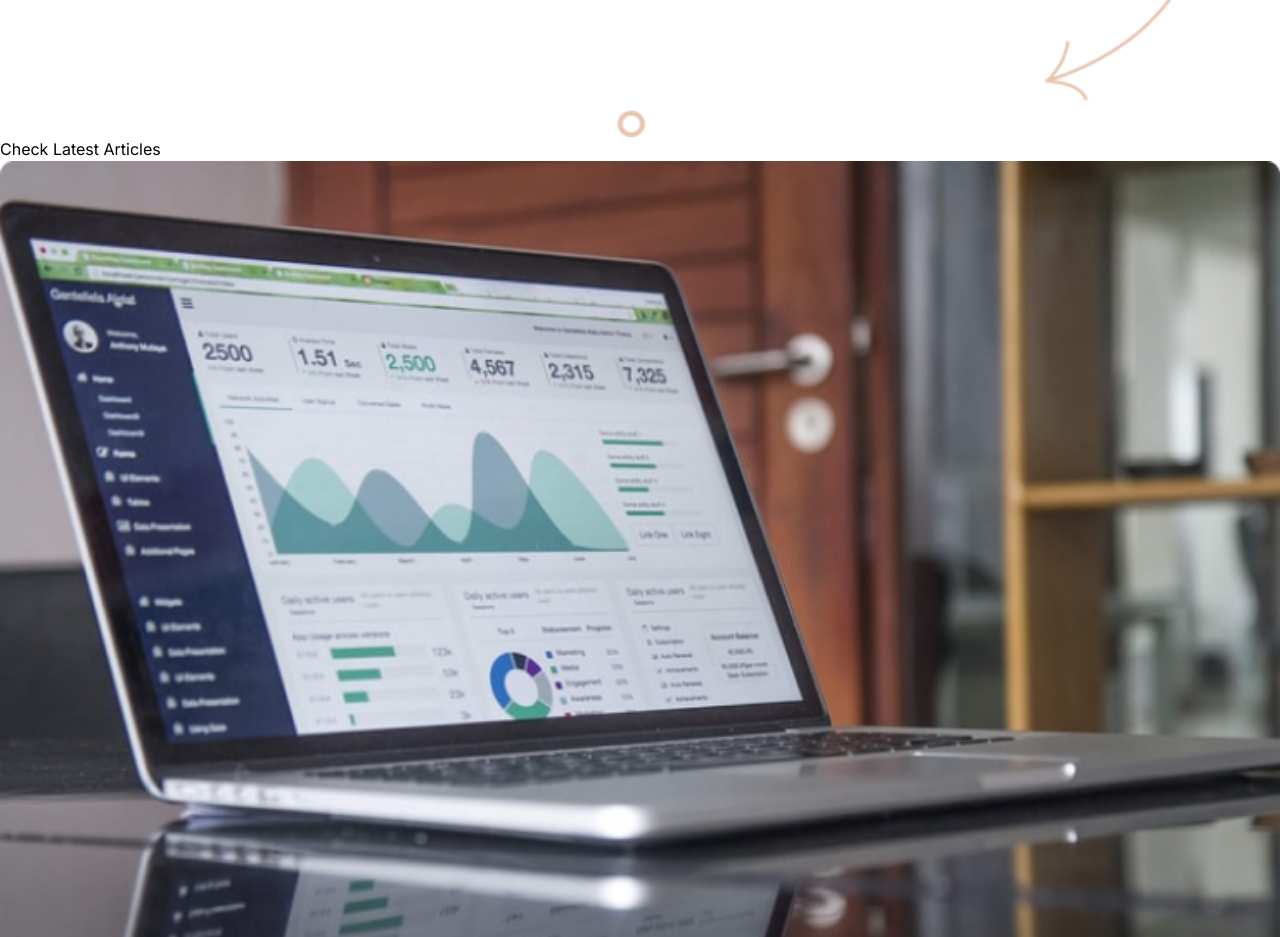
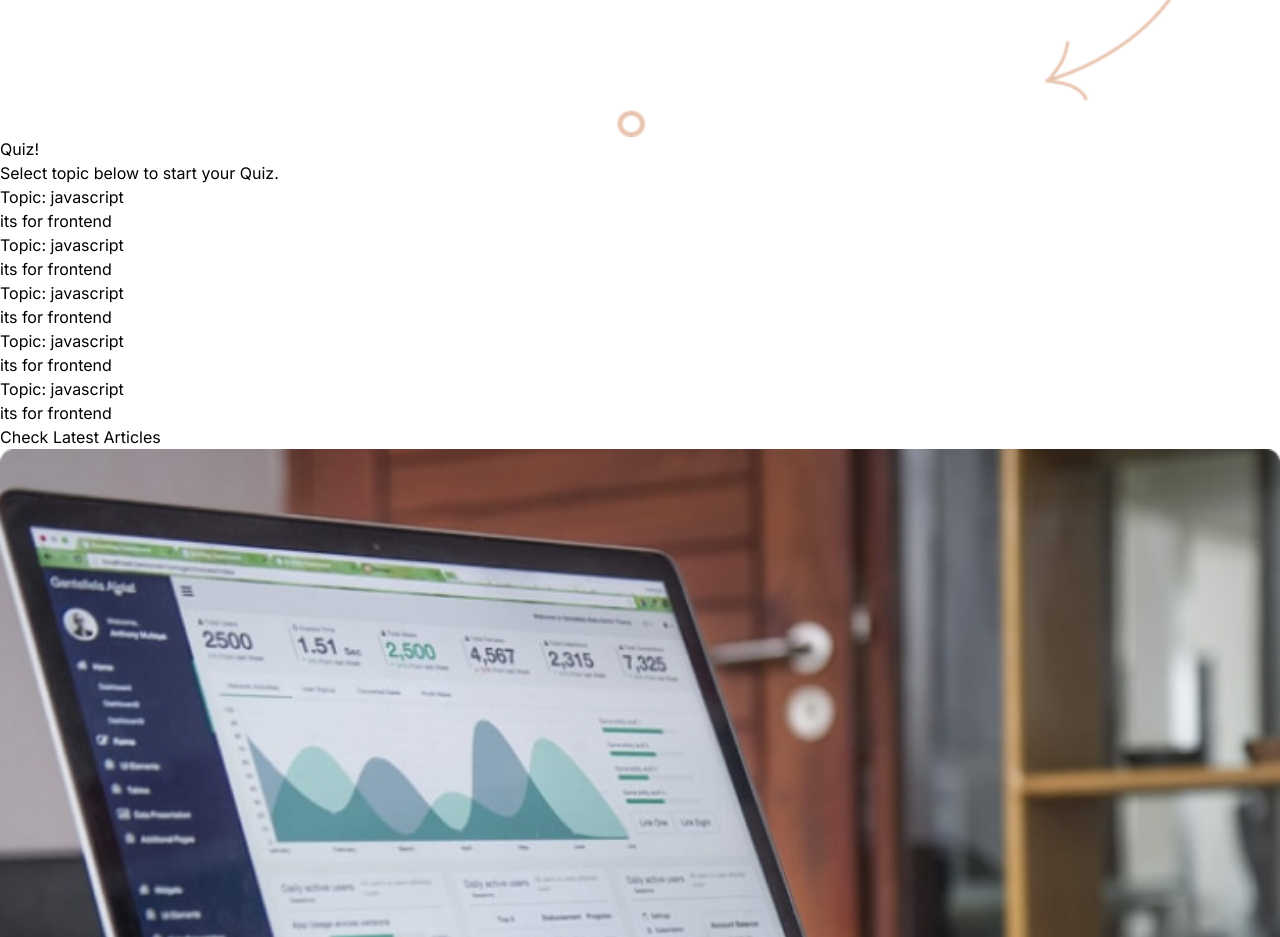
Before and after one commit to knrbokhari/quiz-app-client, a Next.js app: page / in a window 1280 px wide. Shown: the part 1220-2157 px from the top of the page. Built offline with nearby package versions, Linux system fonts and the light colour scheme.

Commit message:
quiz component created

```diff
--- /dev/null
+++ b/src/components/Quiz/QuizCard.tsx
@@ -0,0 +1,15 @@
+import Link from "next/link";
+import React from "react";
+
+const QuizCard = ({ data }: any) => {
+  return (
+    <Link href="/">
+      <div className="p-5 w-52 border rounded-md hover:border-sky-500">
+        <h2 className="text-lg font-semibold"> Topic: {data?.name}</h2>
+        <p>{data?.description}</p>
+      </div>
+    </Link>
+  );
+};
+
+export default QuizCard;
--- /dev/null
+++ b/src/components/Quiz/index.tsx
@@ -0,0 +1,32 @@
+import React from "react";
+import QuizCard from "./QuizCard";
+
+const Quiz = () => {
+  const data = [
+    { id: 1, name: "javascript", description: "its for frontend" },
+    { id: 2, name: "javascript", description: "its for frontend" },
+    { id: 3, name: "javascript", description: "its for frontend" },
+    { id: 4, name: "javascript", description: "its for frontend" },
+    { id: 5, name: "javascript", description: "its for frontend" },
+  ];
+  return (
+    <div className="container mx-auto">
+      <h2 className="mt-12 mb-2 text-2xl md:text-3xl lg:text-4xl tracking-tight font-extrabold text-center text-[#1D4645] ">
+        Quiz!
+      </h2>
+      <p className="text-center text-gray-700 mb-8">
+        Select topic below to start your Quiz.
+      </p>
+
+      <div className="flex flex-wrap gap-3 justify-center">
+        {data.map((i) => (
+          <>
+            <QuizCard key={i?.id} data={i} />{" "}
+          </>
+        ))}
+      </div>
+    </div>
+  );
+};
+
+export default Quiz;
--- a/src/pages/index.tsx
+++ b/src/pages/index.tsx
@@ -3,12 +3,14 @@ import Contact from "../components/Contact";
 import Footer from "../components/Footer";
 import Main from "../components/Main";
 import NavbarHome from "../components/Navbar/NavbarHome";
+import Quiz from "../components/Quiz";
 
 export default function HomePage() {
   return (
     <div>
       <NavbarHome />
       <Main />
+      <Quiz />
       <Blog />
       <Contact />
       <Footer />
```
